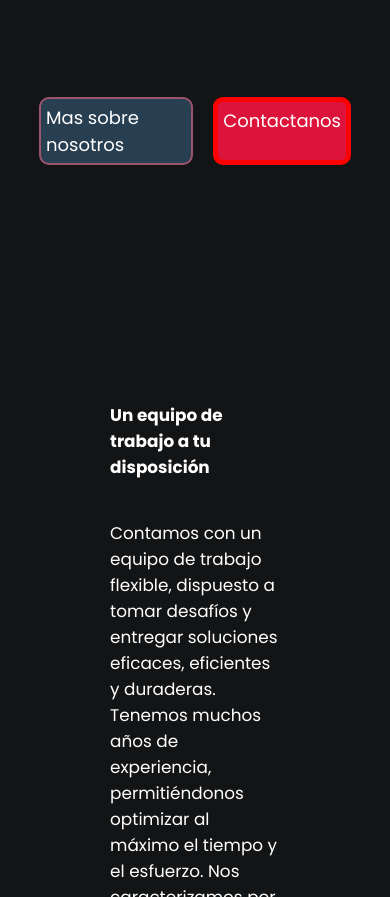
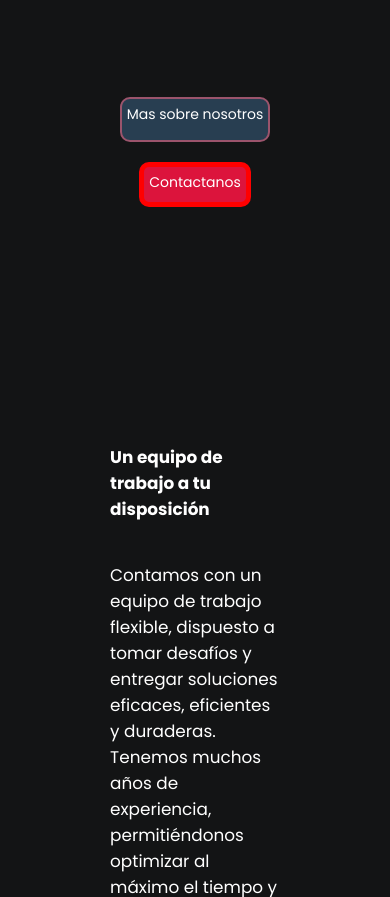
Before and after one commit to Whoiamx/navBar, a plain HTML site: page index.html in a window 390 px wide. Shown: the part 913-1810 px from the top of the page. Drawn offline with Linux system fonts and the light colour scheme.

Commit message:
fix: se arregla los links de para el media query

```diff
--- a/mediaquery.css
+++ b/mediaquery.css
@@ -106,4 +106,17 @@
   body {
     overflow-x: hidden;
   }
+
+  .link-hero {
+    display: flex;
+    flex-direction: column;
+    justify-content: center;
+    align-items: center;
+  }
+
+  .link-hero a {
+    width: 155px;
+    height: 45px;
+    font-size: 14px;
+  }
 }
```
